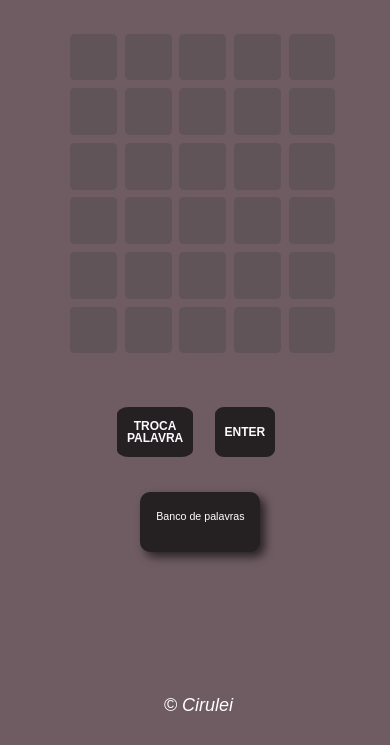
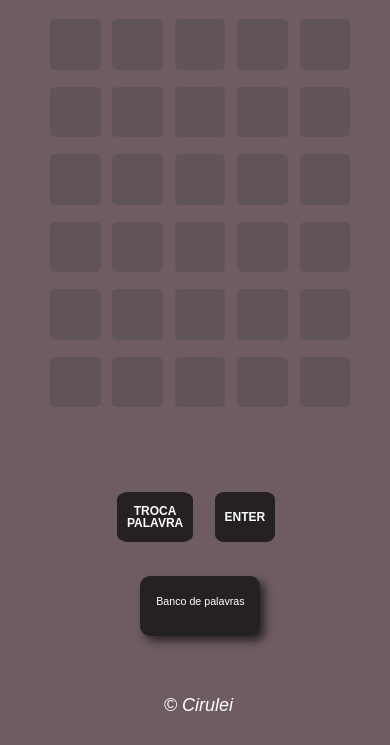
Before and after one commit to Rafael-Cirino/Detonando-termo-site, a PHP site: page / in a window 390 px wide. Shown: the part 99-844 px from the top of the page. Run offline with PHP 8.4, Linux system fonts and the light colour scheme.

Commit message:
style colocando vh como unidade

```diff
--- a/css/mobile.css
+++ b/css/mobile.css
@@ -11,12 +11,12 @@
         height: 40px;
         text-align: center;
 
-        top: 70%;
-        left: 36%;
+        top: 80vh;
+        left: 36vw;
     }
 
     .box.enter{
-        top: 60%;
+        top: 70vh;
 
         color: #FAFAFF;
         background: #252022;
@@ -33,7 +33,7 @@
         --happy-jump: 55%;
         cursor: pointer;
 
-        height: 12vw;
+        height: 6vh;
 
         position: absolute;
 
--- a/scripts/main.js
+++ b/scripts/main.js
@@ -24,8 +24,8 @@ function buttons() {
             //btn.style.top = `${55 + (i + 1) * 50}px`
             //btn.style.left = `${20 + (j + 1) * 50}px`
             if (window.innerWidth <= 641) {
-                btn.style.top = `${20 + (i + 1) * 14}vw`
-                btn.style.left = `${4 + (j + 1) * 14}vw`
+                btn.style.top = `${6 + (i + 1) * 8}vh`
+                btn.style.left = `${(j + 0.8) * 16}vw`
             } else {
                 btn.style.top = `max(${4 + (i + 1) * 4.8}%, ${3 + (i + 1) * 4.8}vw)`
                 btn.style.left = `max(${(j + 2) * 4.8}%, ${33.5 + (j + 1) * 4.8}vw)`
```
